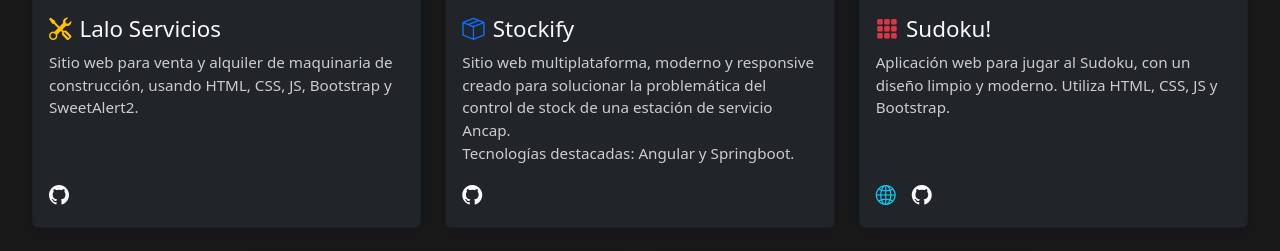
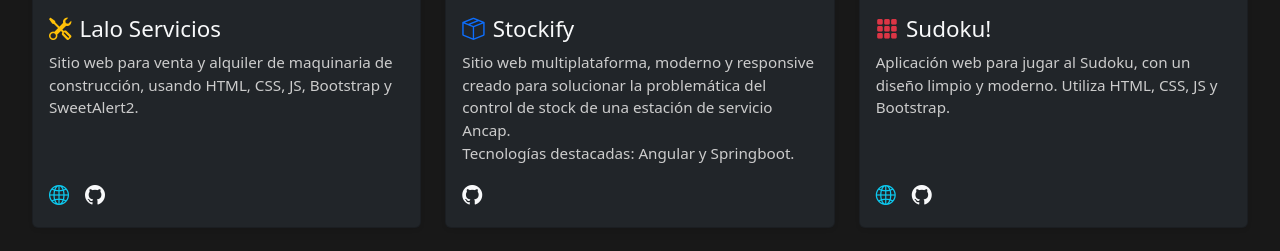
Before and after one commit to razquinmateo/razquinmateo.github.io, a plain HTML site: page index.html in a window 1280 px wide. Shown: the part 1057-1308 px from the top of the page. Drawn offline with nearby package versions, Linux system fonts and the light colour scheme; some packages are replaced by stand-ins of ours; grey boxes are pictures that could not be loaded; a script that the page names is missing.

Commit message:
laloservicios link add

```diff
--- a/index.html
+++ b/index.html
@@ -63,6 +63,14 @@
                     construcción, usando HTML, CSS, JS, Bootstrap y SweetAlert2.
                   </p>
                   <div class="mt-auto d-flex justify-content-start gap-3">
+                    <a
+                      href="https://razquinmateo.github.io/lalo-servicios/"
+                      target="_blank"
+                      class="text-info fs-5"
+                      title="Ver sitio"
+                    >
+                      <i class="bi bi-globe2"></i>
+                    </a>
                     <a
                       href="https://github.com/razquinmateo/lalo-servicios"
                       target="_blank"
```
